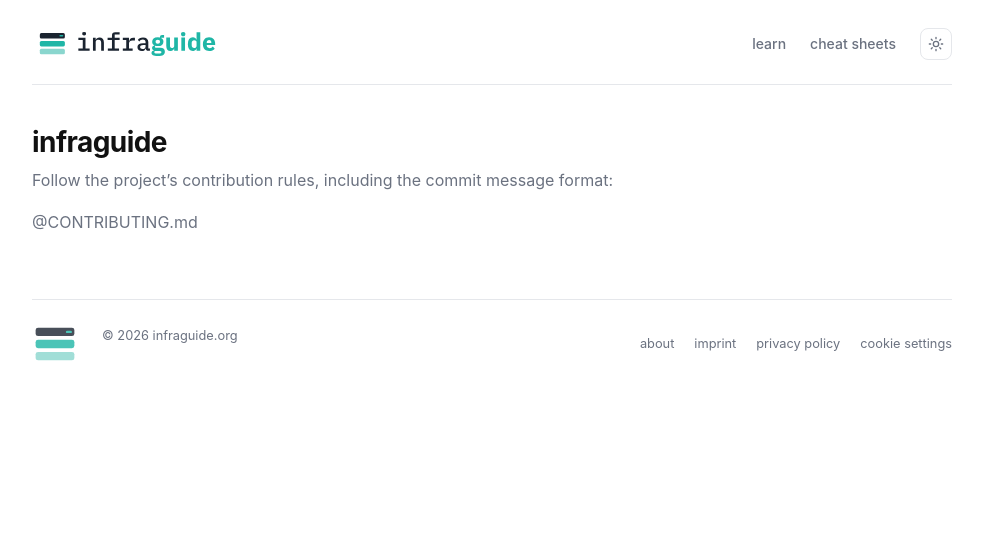
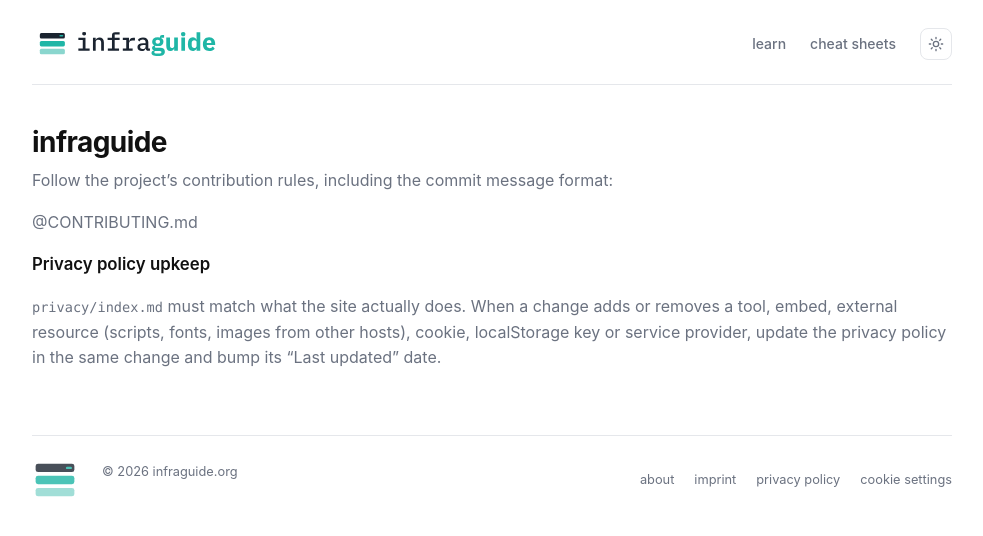
Before and after one commit to codecap/infraguide, a Jekyll site: the page built from CLAUDE.md, in a window 1280 px wide. Shown: the top 536 px of the page, without its empty margins (148-1131 px from the left). Built offline with Jekyll 4.4.1, drawn with Linux system fonts in a browser that asks for light colours; our own code applies the rules of GitHub Pages for plain Markdown files; comment, search, counter and statistics services are not loaded.

Commit message:
upd: CLAUDE.md privacy policy upkeep rule
Co-Authored-By: Claude Opus 5.5 <noreply@anthropic.com>

```diff
--- a/CLAUDE.md
+++ b/CLAUDE.md
@@ -3,3 +3,10 @@
 Follow the project's contribution rules, including the commit message format:
 
 @CONTRIBUTING.md
+
+## Privacy policy upkeep
+
+`privacy/index.md` must match what the site actually does. When a change adds
+or removes a tool, embed, external resource (scripts, fonts, images from other
+hosts), cookie, localStorage key or service provider, update the privacy policy
+in the same change and bump its "Last updated" date.
```
